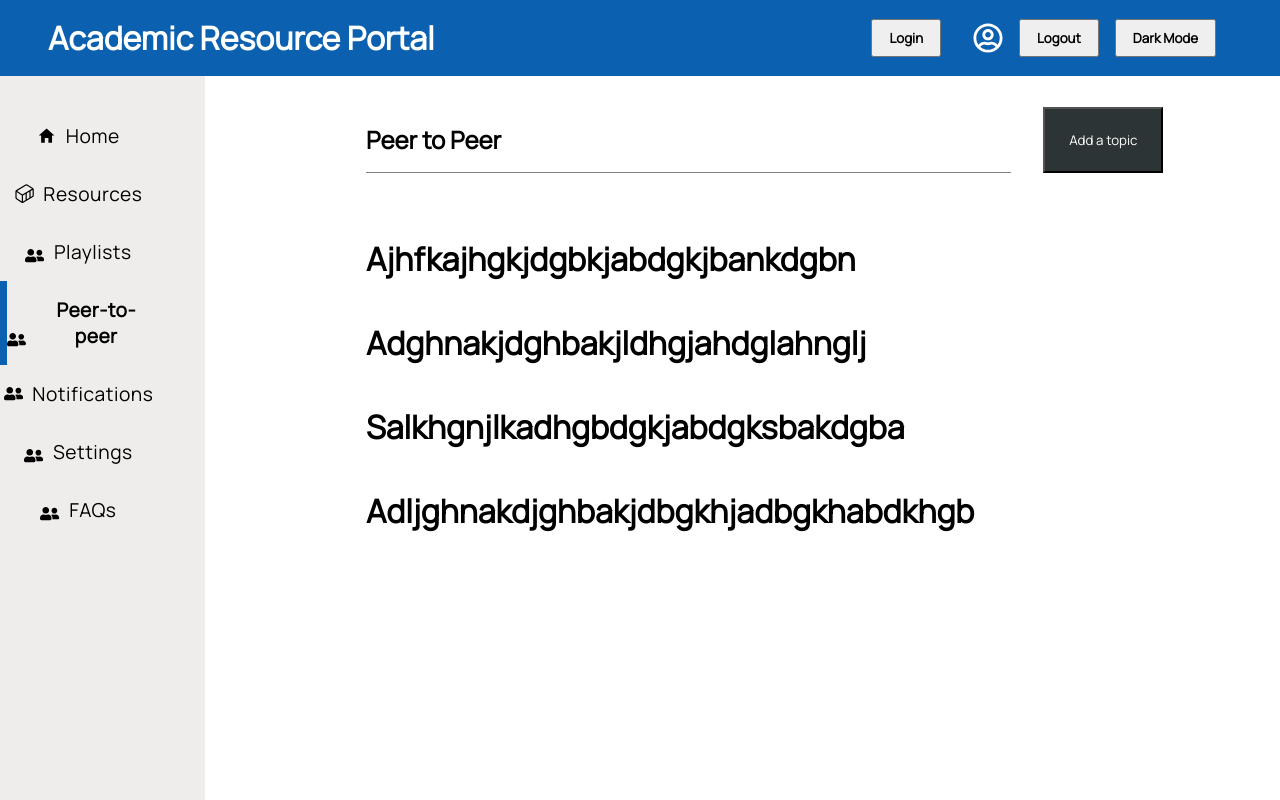
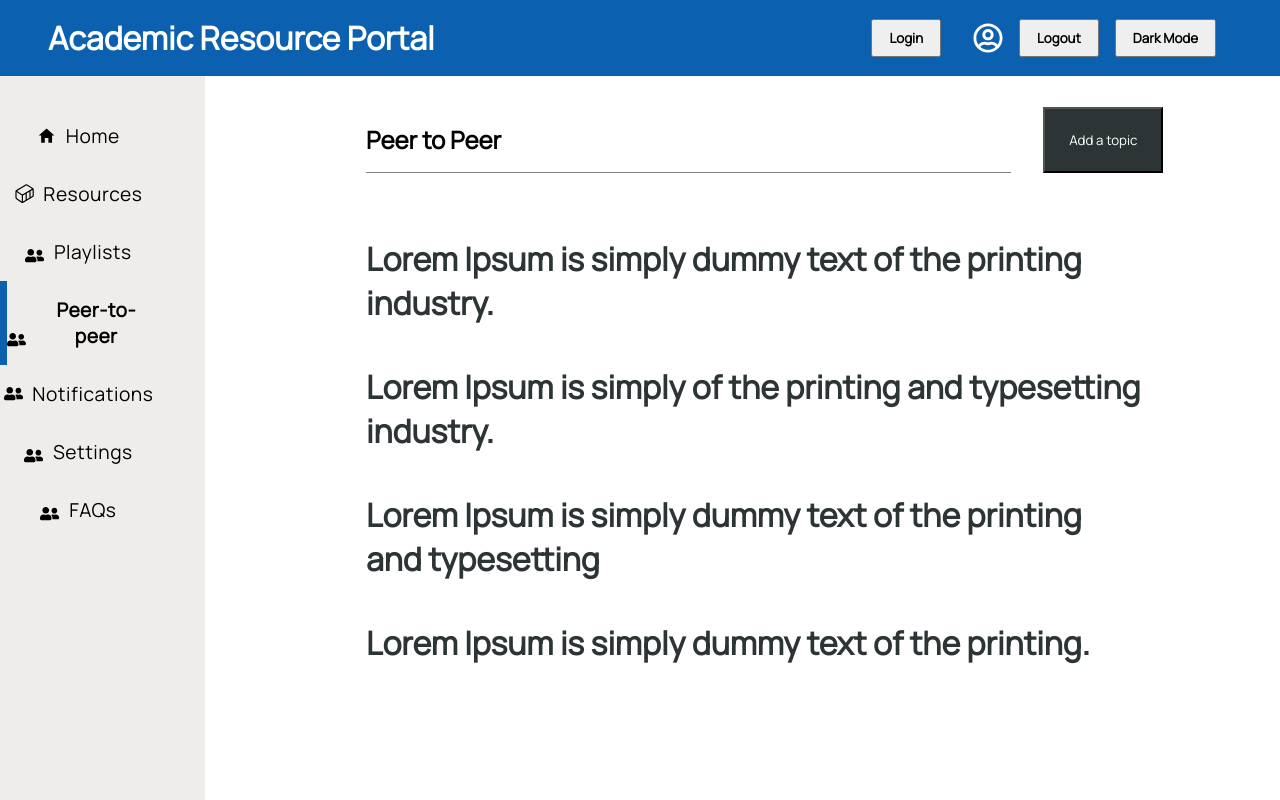
Before and after one commit to moazfarrukh/Academic-Resource-Management-Portal, a React (Create React App) app in the folder client/: page /peertopeer in a window 1280 px wide. Built offline with nearby package versions, Linux system fonts and the light colour scheme.

Commit message:
Update ptp page

```diff
--- a/client/src/App.js
+++ b/client/src/App.js
@@ -12,6 +12,7 @@ import ThemeContext from './contexts/themeContext'
 import { useState } from 'react'
 import PlaylistDetail from './component/Playlists/playlistDetail'
 import PeerToPeer from './component/PeerToPeer'
+import PeerToPeerDetail from './component/PeerToPeer/peerTopeerDetail'
 
 function App () {
   const [theme, setTheme] = useState('light')
@@ -36,6 +37,7 @@ function App () {
           <Route exact path='/playlists/:id' element={<PlaylistDetail />} />
           <Route exact path='/FAQs' element={<FAQ />} />
           <Route exact path='/peertopeer' element={<PeerToPeer />} />
+          <Route exact path='/peertopeer/:id' element={<PeerToPeerDetail />} />
           <Route exact path='/user/settings' element={<UserSettings />} />
         </Routes>
       </Router>
--- a/client/src/component/PeerToPeer/index.css
+++ b/client/src/component/PeerToPeer/index.css
@@ -31,10 +31,14 @@
 {
     margin-left: 15%;
 }
+.ptopTopic a
+{
+    text-decoration: none;
+    color: #2d3436;
+}
 .ptopTopic h1
 {
     font-size: 2rem;
-    text-transform: capitalize;
     margin-right: 15%;
     margin-bottom: 2.5rem;
     cursor: pointer;
@@ -68,3 +72,12 @@
     cursor: pointer;
 
 }
+
+
+/********************Peer to Peer Detail page *********************/
+.ptpDetailHeading
+{
+    padding: 1rem 0;
+    margin: 2rem 5rem;
+    border-bottom: 2px solid gray;
+}
--- a/client/src/component/PeerToPeer/index.js
+++ b/client/src/component/PeerToPeer/index.js
@@ -1,15 +1,16 @@
 import { useState } from "react";
 import Navigation from "../navbar/Navigation";
 import './index.css'
+import { NavLink } from "react-router-dom";
 
 function PeerToPeer() {
 
     const [addTopicStatus, setAddTopicStatus] = useState(false)
     const [topics, setTopics] = useState([
-        'ajhfkajhgkjdgbkjabdgkjbankdgbn',
-        'adghnakjdghbakjldhgjahdglahnglj',
-        'salkhgnjlkadhgbdgkjabdgksbakdgba',
-        'adljghnakdjghbakjdbgkhjadbgkhabdkhgb'
+        {id:1,title:'Lorem Ipsum is simply dummy text of the printing  industry.'},
+        {id:2,title:'Lorem Ipsum is simply  of the printing and typesetting industry.'},
+        {id:3,title:'Lorem Ipsum is simply dummy text of the printing and typesetting '},
+        {id:4,title:'Lorem Ipsum is simply dummy text of the printing.'}
     ])
 
     return (
@@ -17,7 +18,7 @@ function PeerToPeer() {
             <Navigation/>
             <section style={{marginLeft:"16%"}}>
                     <div className="peertopeerHeading">
-                        <h1>Peer to Peer</h1>
+                        <h1 className="ptpMainHeading">Peer to Peer</h1>
                         <button onClick={()=>setAddTopicStatus(!addTopicStatus)}>{!addTopicStatus ? 'Add a topic' :'Cancel'}</button>
                     </div>
 
@@ -29,8 +30,10 @@ function PeerToPeer() {
                     <div className="ptopTopics">
                         {topics.map(topic=>{
                             return(
-                                <div className="ptopTopic">
-                                    <h1>{topic}</h1>
+                                <div className="ptopTopic" key={topic.id}>
+                                    <NavLink to={`/peertopeer/${topic.id}`} state={{topic : topic}}>
+                                        <h1>{topic.title}</h1>
+                                    </NavLink>
                                 </div>
                             )
                         })}
--- /dev/null
+++ b/client/src/component/PeerToPeer/peerTopeerDetail.js
@@ -0,0 +1,34 @@
+import { useLocation } from "react-router-dom";
+import Navigation from "../navbar/Navigation";
+import { useContext } from "react";
+import ThemeContext from "../../contexts/themeContext";
+
+function PeerToPeerDetail() {
+    const location = useLocation();
+    const topic = location.state.topic;
+    const { theme, setTheme } = useContext(ThemeContext);
+
+    // Function to append theme to class names
+    const appendThemeToClassNames = (classNames) => {
+        return `${classNames}-${theme}`;
+    };
+    return (
+        <>
+            <Navigation/>
+            <section style={{marginLeft:"16%"}}>
+                <h1 className="ptpDetailHeading">{topic.title}</h1>
+
+                <div style={{marginLeft:"5%"}} className={appendThemeToClassNames("resourceComments")}>
+                        <h1 >Comments:</h1>
+                        <p>Comments will be shown here.</p>
+                    </div>
+                    <div className={appendThemeToClassNames("resourceAddComment")}>
+                        <textarea placeholder="Add your comments here!" rows="4"></textarea><br></br>
+                        <button className={appendThemeToClassNames("addCommentBtn")}>Post Comment</button>
+                    </div>
+            </section>
+        </>
+     );
+}
+
+export default PeerToPeerDetail;
```
